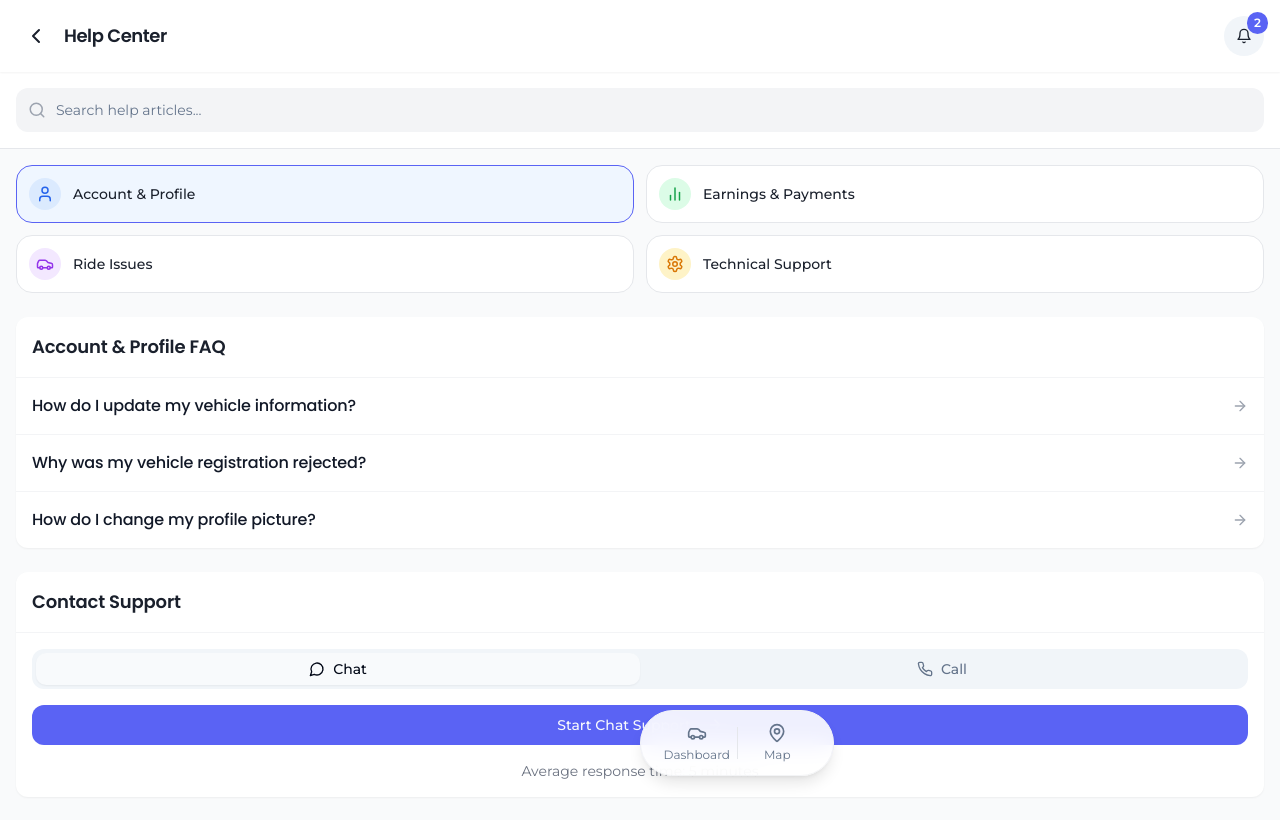
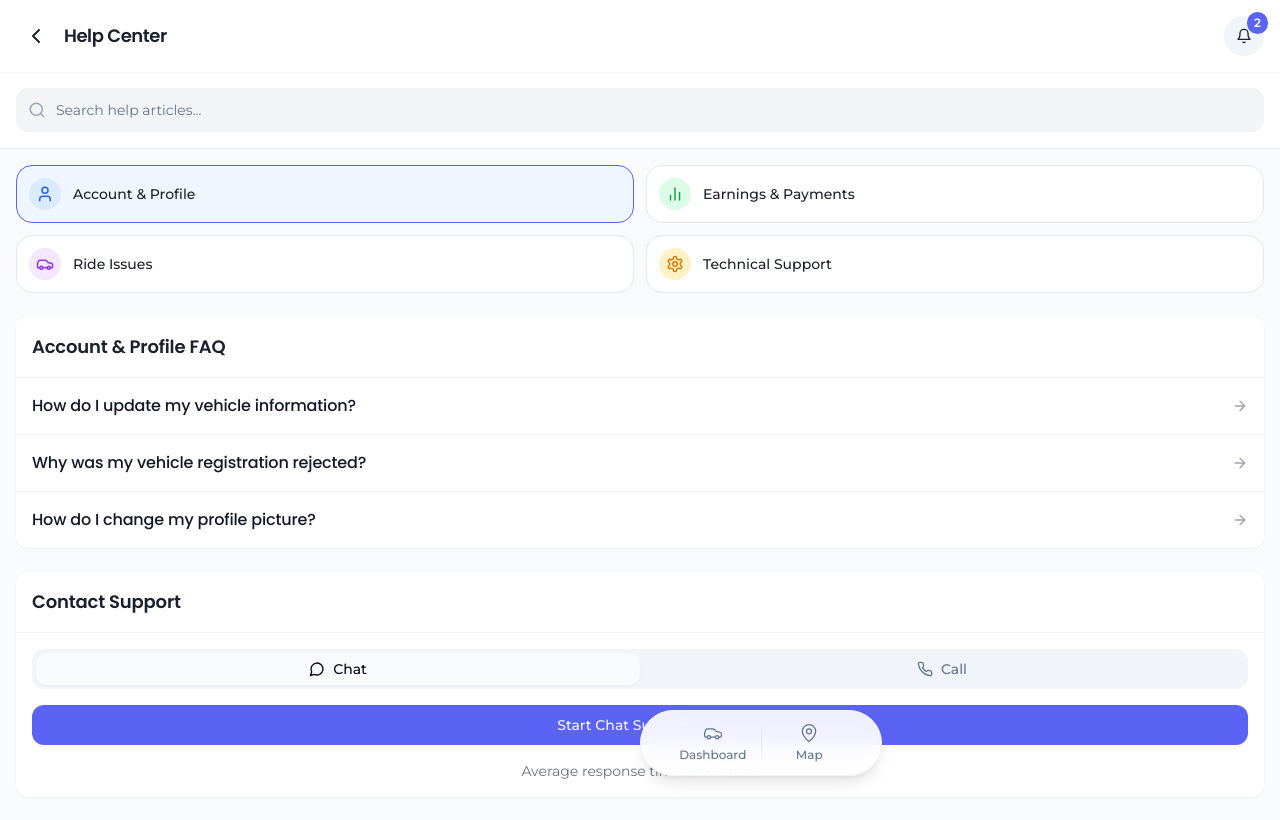
Before and after one commit to Ppranav121/ride-root-go, a React (Vite) app: page /driver-help in a window 1280 px wide. Shown: the top 820 px of the page. Built offline with nearby package versions, Linux system fonts and the light colour scheme.

Commit message:
Refactor: Improve DriverBottomNav styling
Enhance the visual appearance of the DriverBottomNav component to better align with the application's theme.

```diff
--- a/src/components/DriverBottomNav.tsx
+++ b/src/components/DriverBottomNav.tsx
@@ -14,12 +14,12 @@ const DriverBottomNav: React.FC = () => {
 
   return (
     <motion.div
-      className="fixed bottom-6 left-1/2 -translate-x-1/2 bg-white/90 backdrop-blur-md rounded-full shadow-lg border border-gray-100 z-30"
+      className="fixed bottom-6 left-1/2 -translate-x-1/2 bg-white/90 backdrop-blur-md rounded-full shadow-lg z-30 border border-gray-100"
       initial={{ y: 100, opacity: 0 }}
       animate={{ y: 0, opacity: 1 }}
       transition={{ duration: 0.3, type: "spring", stiffness: 300 }}
     >
-      <div className="flex justify-around items-center h-16 px-4 w-48">
+      <div className="flex justify-around items-center h-16 px-6 w-60">
         <NavButton
           label="Dashboard"
           icon={Car}
@@ -27,7 +27,7 @@ const DriverBottomNav: React.FC = () => {
           onClick={() => navigate("/driver-home")}
         />
 
-        <div className="h-8 w-px bg-gray-200"></div>
+        <div className="h-12 w-px bg-gradient-to-b from-transparent via-gray-200 to-transparent"></div>
 
         <NavButton
           label="Map"
@@ -52,7 +52,7 @@ const NavButton: React.FC<NavButtonProps> = ({ label, icon: Icon, isActive, onCl
     <motion.button
       onClick={onClick}
       whileTap={{ scale: 0.9 }}
-      className="flex flex-col items-center justify-center w-20 py-1 relative"
+      className="flex flex-col items-center justify-center w-24 py-1 relative"
     >
       <motion.div
         className={`flex flex-col items-center relative ${
@@ -65,13 +65,16 @@ const NavButton: React.FC<NavButtonProps> = ({ label, icon: Icon, isActive, onCl
           {isActive && (
             <motion.div
               layoutId="activeNavBackground"
-              className="absolute inset-0 -m-2 bg-rideroot-primary/10 rounded-full"
+              className="absolute inset-0 -m-2 bg-gradient-to-r from-rideroot-primary/20 to-rideroot-secondary/20 rounded-full"
               transition={{ type: "spring", stiffness: 300, damping: 30 }}
             />
           )}
-          <Icon size={isActive ? 24 : 20} className="mb-1 transition-all" />
+          <Icon
+            size={isActive ? 24 : 20}
+            className={`mb-1 transition-all ${isActive ? 'stroke-[2.5px]' : 'stroke-[1.5px]'}`}
+          />
         </div>
-        <span className={`text-xs transition-all ${isActive ? 'font-medium' : 'font-normal'}`}>{label}</span>
+        <span className={`text-xs transition-all ${isActive ? 'font-semibold' : 'font-medium'}`}>{label}</span>
       </motion.div>
     </motion.button>
   );
```
